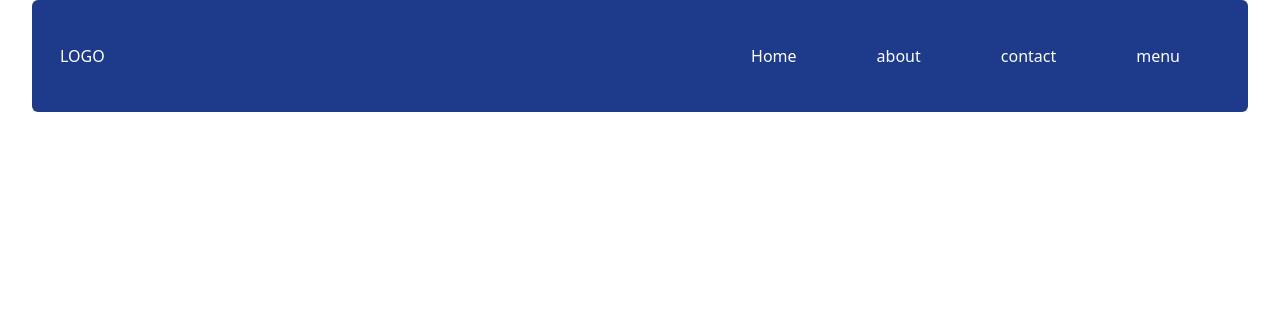
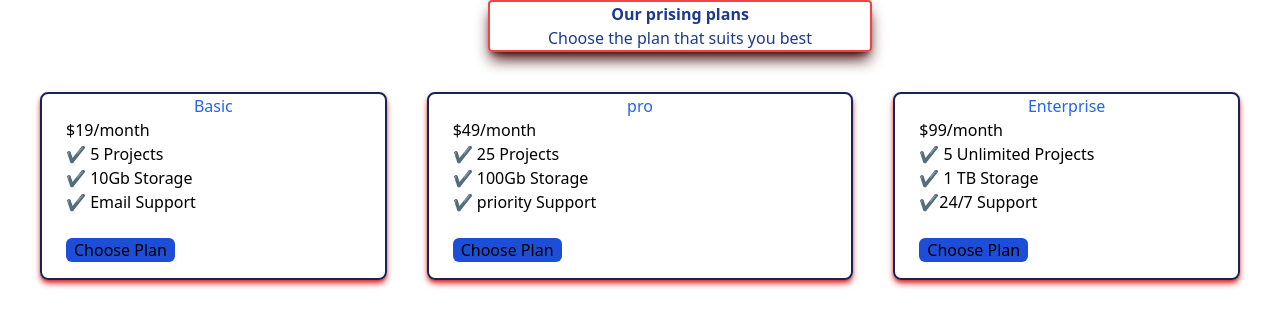
Before and after one commit to ashish-24i/responsivenavbar, a website built with Vite: page index.html in a window 1280 px wide. Built offline with nearby package versions, Linux system fonts and the light colour scheme.

Commit message:
Pricing Cards Grid

```diff
--- a/index.html
+++ b/index.html
@@ -7,42 +7,64 @@
    <link rel="stylesheet" href="output.css" >
 </head>
 <body>
+    <div>
+      <!--Main container-->
 
-   <nav class="flex justify-between max-w-[95%]  bg-blue-900 mx-auto rounded-md text-white py-7 px-7 items-center">
-      <div>
-         LOGO
+    <div class="flex  flex-col border-2 border-red-500 mb-10 relative  left-10 w-[30%] m-auto
+     shadow-lg shadow-red-950 rounded text-blue-900">
+      <!--for heading-->
+
+      <h1 class="text-center  font-bold">Our prising plans</h1>
+      <p class="text-center">Choose the plan that suits you best </p>
+
+    </div>
+
+    <div  class="grid grid-cols-1 md:grid-cols-2 lg:grid-cols-3">
+      <!--for small containers-->
+
+      <div  class="border-2 px-6 border-blue-950 mx-10 shadow-md shadow-red-600
+        transition-all duration-200 hover:bg-blue-800 rounded-lg">
+         <h3 class="text-blue-600 text-center">Basic</h3>
+         <p>$19/month</p>
+         <ul >
+            <li>✔ 5 Projects</li>
+            <li>✔ 10Gb Storage</li>
+            <li>✔ Email Support</li>
+         </ul>
+
+         <button class="bg-blue-700 rounded-md px-2  transition-all duration-200 hover:bg-blue-900 mb-4 mt-6">Choose Plan</button>
       </div>
-      <button id="menu-btn" class="md:hidden  text-3xl focus:outline-none"> &#9776</button>
+      <!--second card-->
 
-      <div class="hidden md:flex">
-         <a href="#" class=" py-4 px-10">Home</a>
-         <a href="#" class=" py-4 px-10">about</a>
-         <a href="#" class=" py-4 px-10">contact</a>
-         <a href="#" class=" py-4 px-10">menu</a>
+      <div  class="border-2 transition-all duration-200 hover:bg-blue-800 px-6 border-blue-950 shadow-md shadow-red-600 rounded-lg">
+         <h3 class="text-blue-600 text-center">pro</h3>
+         <p>$49/month</p>
+         <ul >
+            <li>✔ 25 Projects</li>
+            <li>✔ 100Gb Storage</li>
+            <li>✔ priority Support</li>
+         </ul>
 
+         <button class="bg-blue-700 rounded-md px-2  mb-4 mt-6
+           transition-all duration-200 hover:bg-blue-900">Choose Plan</button>
       </div>
-    <!--for mibile-->
-      <div class=" hidden flex-col  md:hidden" id="mobile">
-         <a href="#" class=" py-4 px-10">Home</a>
-         <a href="#" class=" py-4 px-10">about</a>
-         <a href="#" class=" py-4 px-10">contact</a>
-         <a href="#" class=" py-4 px-10">menu</a>
+     <!--Third card-->
 
+      <div  class="border-2  transition-all duration-200 hover:bg-blue-800 px-6 border-blue-950 mx-10 shadow-md shadow-red-600 rounded-lg">
+         <h3 class="text-blue-600 text-center">Enterprise</h3>
+         <p>$99/month</p>
+         <ul >
+           <li>✔ 5 Unlimited Projects</li>
+            <li>✔ 1 TB Storage</li>
+            <li>✔24/7 Support</li>
+         </ul>
+
+         <button class="bg-blue-700    transition-all duration-200 hover:bg-blue-900 rounded-md px-2  mb-4 mt-6">Choose Plan</button>
       </div>
-   </nav>
 
-   <script>
-          const menubtn = document.getElementById("menu-btn");
+    </div>
 
-          const mobile = document.getElementById("mobile");
-
-          menubtn.addEventListener("click",()=>{
-            mobile.classList.toggle('hidden')
-          });
-
-
-   </script>
-
+    </div>
 </body>
 
 </html>
```
Also changed, not shown: output.css.
